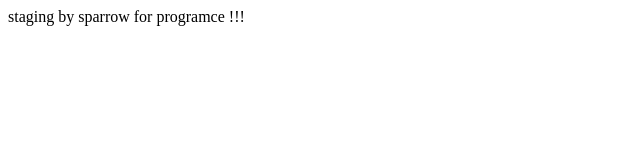
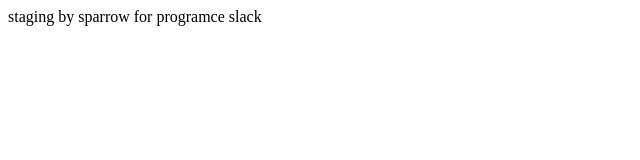
Before and after one commit to ivorobey/firebase_gitaction_slack_ci-cd, a plain HTML site: page index.html in a window 1280 px wide. Shown: the full height of the page, 0-640 px from the left. Drawn offline with Linux system fonts and the light colour scheme.

Commit message:
slacktester

```diff
--- a/index.html
+++ b/index.html
@@ -5,6 +5,6 @@
     <title>staging page</title>
   </head>
   <body>
-    staging by sparrow for programce !!!
+    staging by sparrow for programce slack
   </body>
 </html>
```
